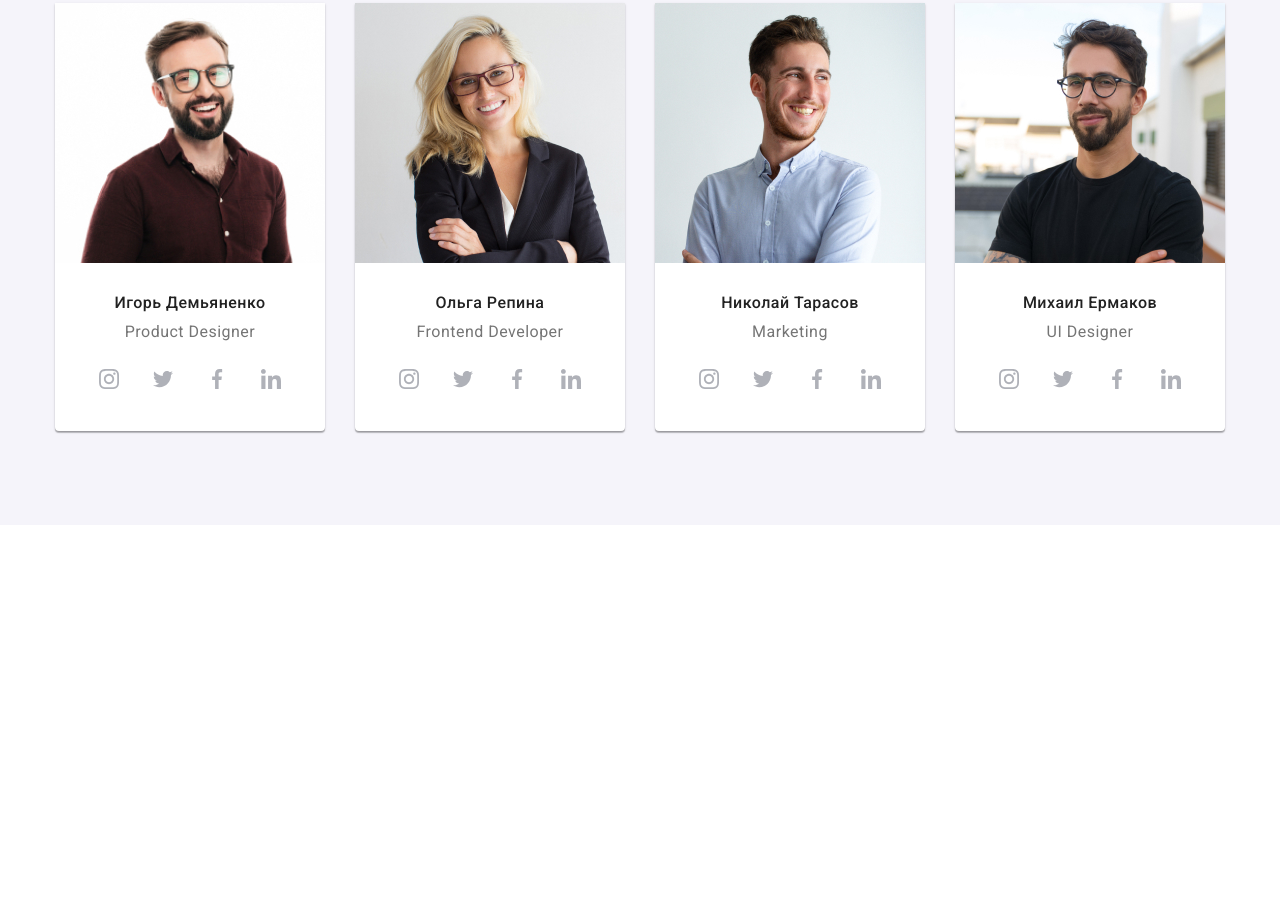
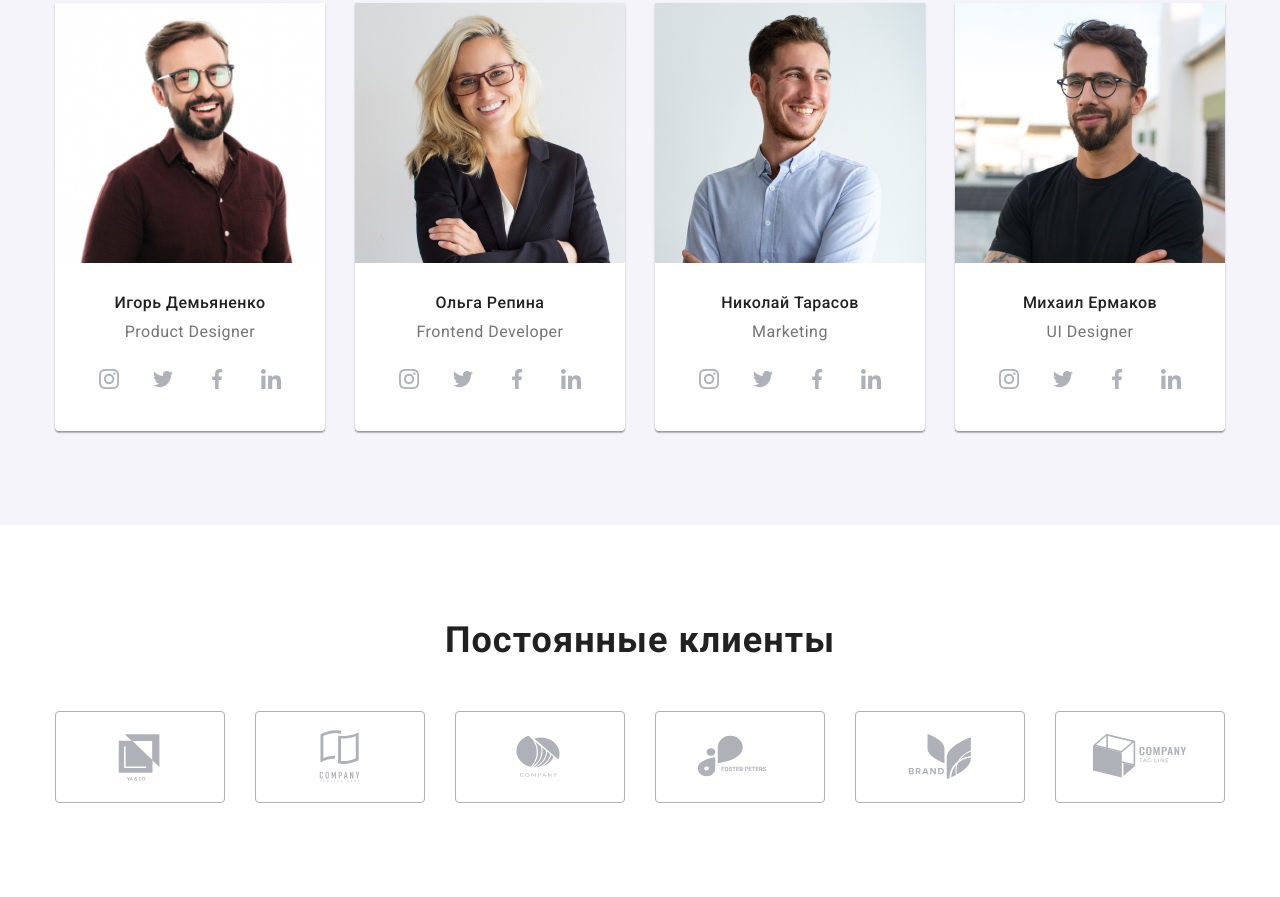
Before and after one commit to Chyharov/goit-markup-hw-08, a plain HTML site: page index.html in a window 1280 px wide. Shown: the part 1780-2677 px from the top of the page. Before the commit the page ends 2305 px from the top, so only its background shows below. Drawn offline with nearby package versions, Linux system fonts and the light colour scheme.

Commit message:
section clients

```diff
--- a/index.html
+++ b/index.html
@@ -413,7 +413,7 @@
         </section>
 
         <!-- Постоянные клиенты -->
-        <!-- <section class="section">
+        <section class="section">
             <div class="container">
                 <h2 class="section__title">Постоянные клиенты</h2>
                 <ul class="clients__list">
@@ -462,7 +462,7 @@
                 </ul>
             </div>
         </section>
-    </main> -->
+    </main>
 
     <!-- Подвал -->
     <!-- <footer class="footer">
--- a/sass/layout/_clients.scss
+++ b/sass/layout/_clients.scss
@@ -1,31 +1,42 @@
 .clients__list {
   display: flex;
-  justify-content: center;
-  text-decoration: none;
+  flex-wrap: wrap;
+  margin: -15px;
+}
+
+.clients__item {
+  height: 92px;
+  margin: 15px;
+
+  @media screen and (max-width: 767px) {
+    flex-basis: calc((100% - 4 * 15px) / 2);
+  }
+  @media screen and (min-width: 768px) {
+    flex-basis: calc((100% - 6 * 15px) / 3);
+  }
+  @media screen and (min-width: 1200px) {
+    flex-basis: calc((100% - 12 * 15px) / 6);
+  }
 }
 
 .clients__link {
-  display: flex;
-  align-items: center;
-  justify-content: center;
-  width: 170px;
-  height: 92px;
+  width: 100%;
+  height: 100%;
   color: #afb1b8;
   border: 1px solid #afb1b8;
   border-radius: 4px;
-  transition: color 250ms cubic-bezier(0.4, 0, 0.2, 1);
+
+  @include flex(center, center);
+
+  transition: color var(--transition), border-color var(--transition);
 
   &:hover,
   &:focus {
-  border-color: var(--accent-color) 250ms cubic-bezier(0.4, 0, 0.2, 1);
-  color: var(--accent-color);
-}
+    border-color: var(--accent-color);
+    color: var(--accent-color);
+  }
 }
 
 .clients__logo {
   fill: currentColor;
 }
-
-.clients__item:not(:last-child) {
-  margin-right: 30px;
-}
```
Also changed, not shown: css/main.css, css/main.min.css, 2 other files.
